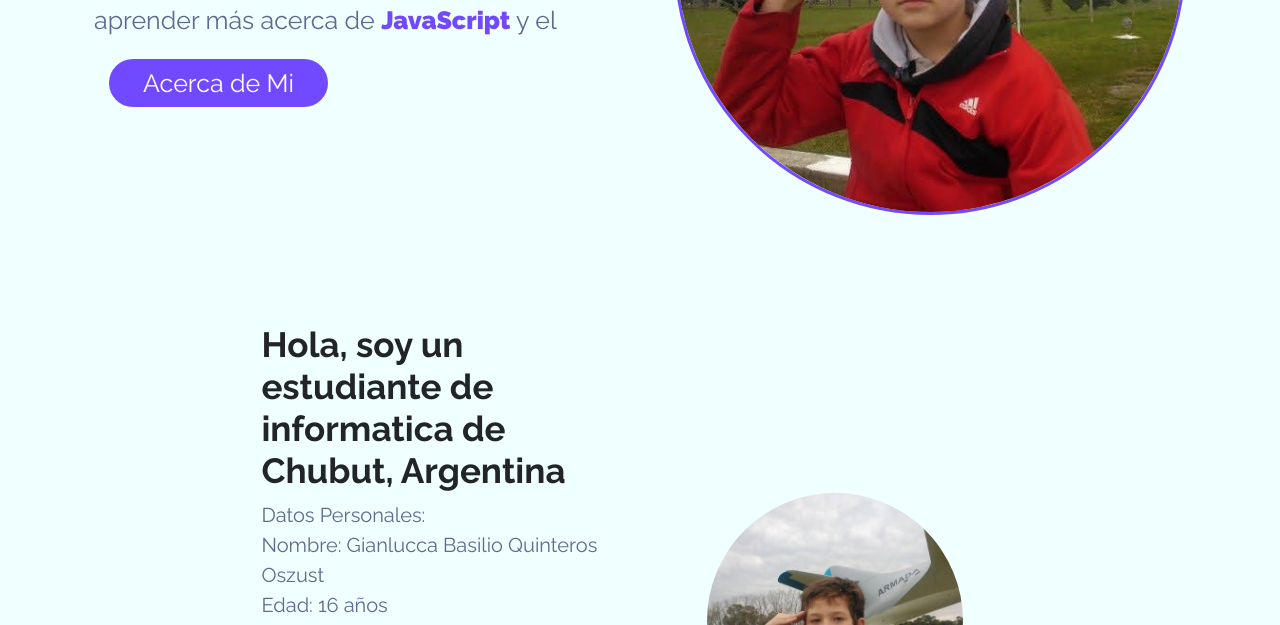
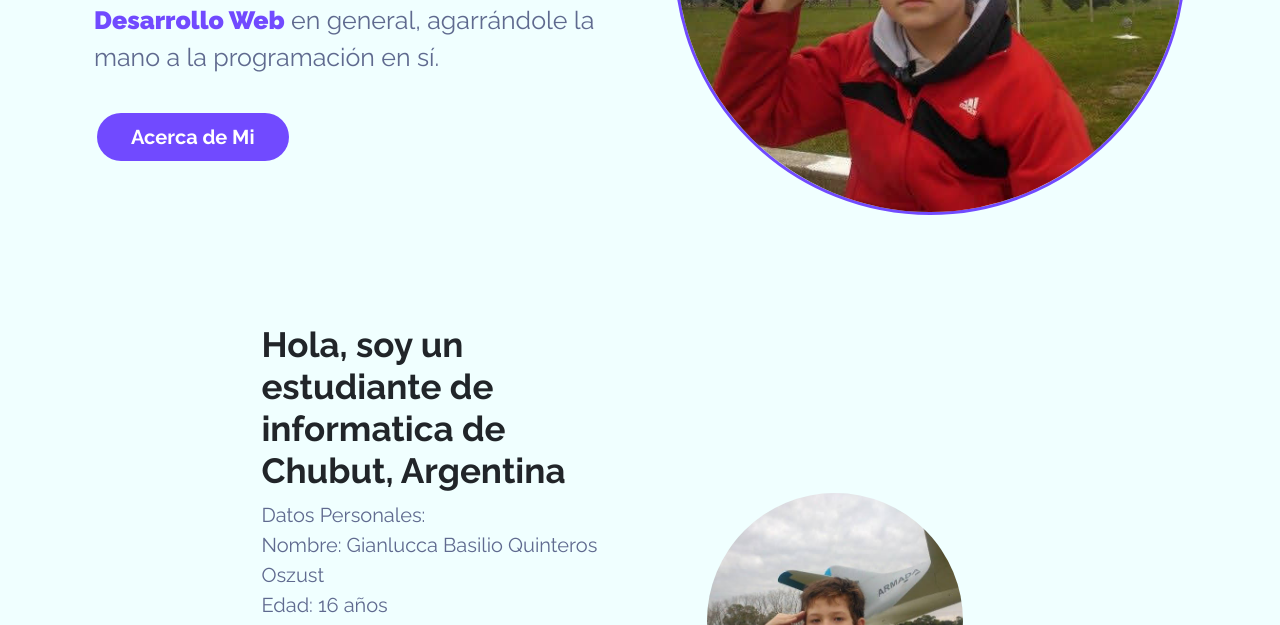
Before and after one commit to M0nsterBull/portfolio, a plain HTML site: page index.html in a window 1280 px wide. Shown: the part 475-1100 px from the top of the page. Drawn offline with Linux system fonts and the light colour scheme.

Commit message:
Update index.html

```diff
--- a/index.html
+++ b/index.html
@@ -40,7 +40,7 @@
             <div class="col">
                 <div class="row">
                     <h1 class="info-big">Soy Gianlucca Quinteros, <span class="highlight">Estudiante de Informatica</span></h1>
-                    <p class="info-text">Mi Objetivo en la materia es poder entender y aprender más acerca de <span class="highlight">JavaScript</span> y el <span class="highlight>Desarrollo Web</span> en general, agarrándole la mano a la programación en sí.</p>
+                    <p class="info-text">Mi Objetivo en la materia es poder entender y aprender más acerca de <span class="highlight">JavaScript</span> y el <span class="highlight">Desarrollo Web</span> en general, agarrándole la mano a la programación en sí.</p>
                 </div>
                 <div class="row">
                     <a class="button-about" href="#aboutpage">Acerca de Mi</a>
```
